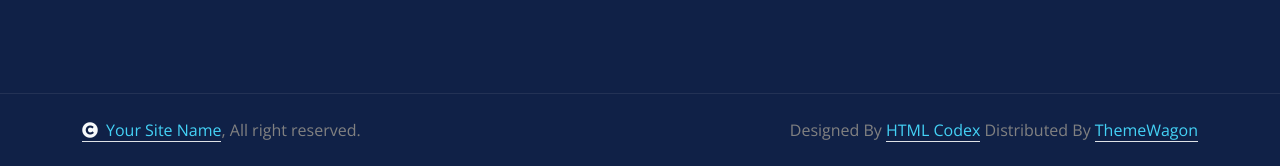
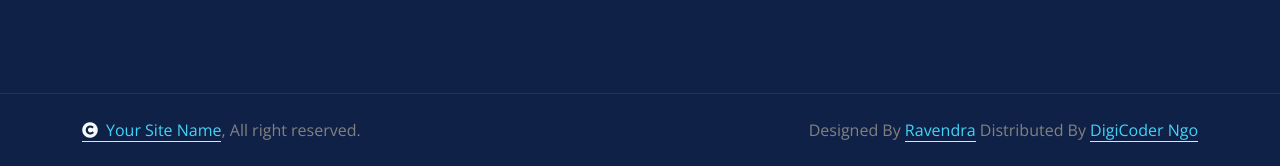
Before and after one commit to DevloperSP/Project, a plain HTML site: page testimonial.html in a window 1280 px wide. Shown: the part 1375-1541 px from the top of the page. Drawn offline with nearby package versions, Linux system fonts and the light colour scheme.

Commit message:
Update testimonial.html

```diff
--- a/testimonial.html
+++ b/testimonial.html
@@ -284,10 +284,8 @@
                         <span class="text-body"><a href="#" class="border-bottom text-primary"><i class="fas fa-copyright text-light me-2"></i>Your Site Name</a>, All right reserved.</span>
                     </div>
                     <div class="col-md-6 text-center text-md-end text-body">
-                        <!--/*** This template is free as long as you keep the below author’s credit link/attribution link/backlink. ***/-->
-                        <!--/*** If you'd like to use the template without the below author’s credit link/attribution link/backlink, ***/-->
-                        <!--/*** you can purchase the Credit Removal License from "https://htmlcodex.com/credit-removal". ***/-->
-                        Designed By <a class="border-bottom text-primary" href="https://htmlcodex.com">HTML Codex</a> Distributed By <a class="border-bottom text-primary" href="https://themewagon.com">ThemeWagon</a>
+                        Designed By <a class="border-bottom text-primary" href="https://htmlcodex.com">Ravendra</a> Distributed By <a class="border-bottom text-primary" href="https://themewagon.com">DigiCoder Ngo
+                        </a>
                     </div>
                 </div>
             </div>
```
